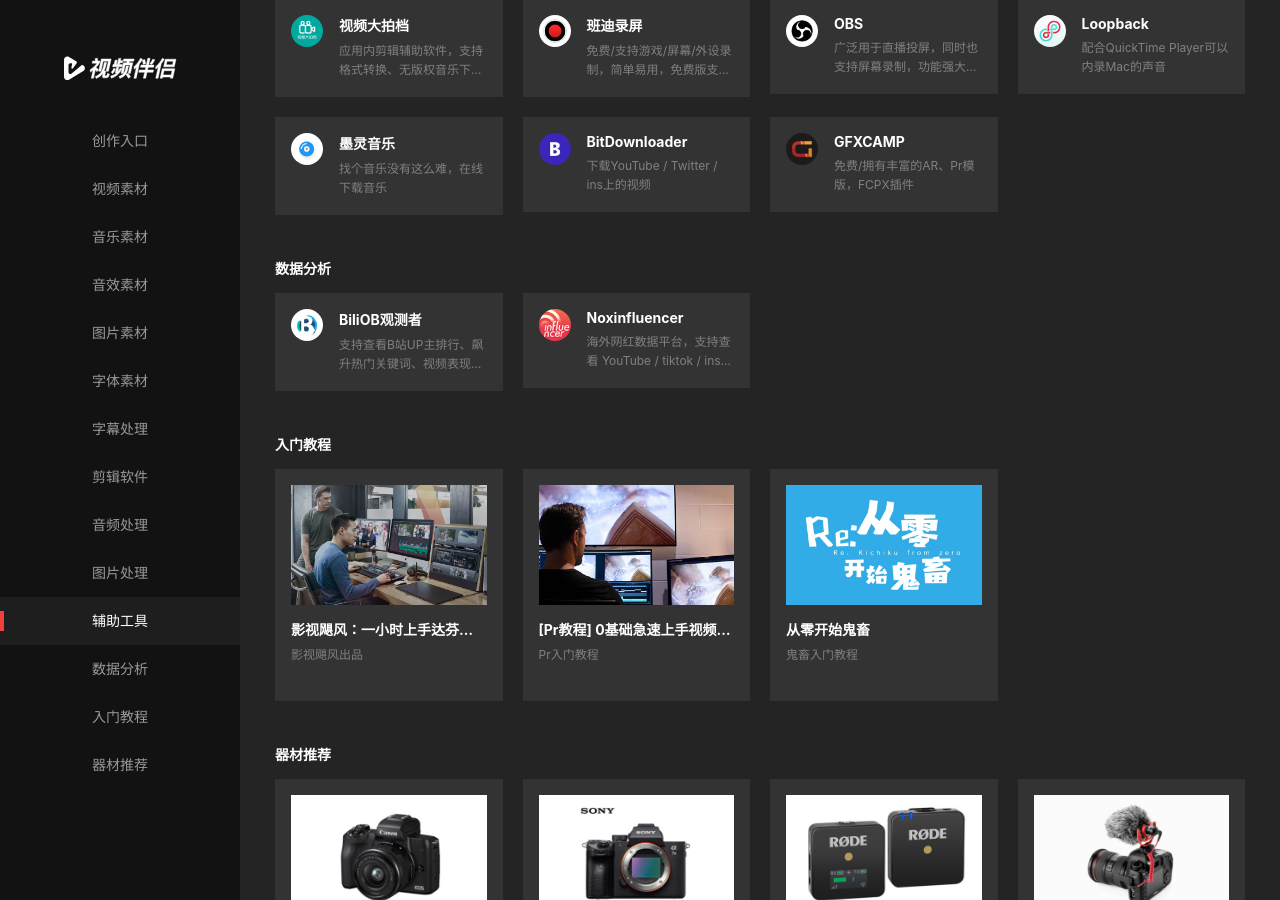
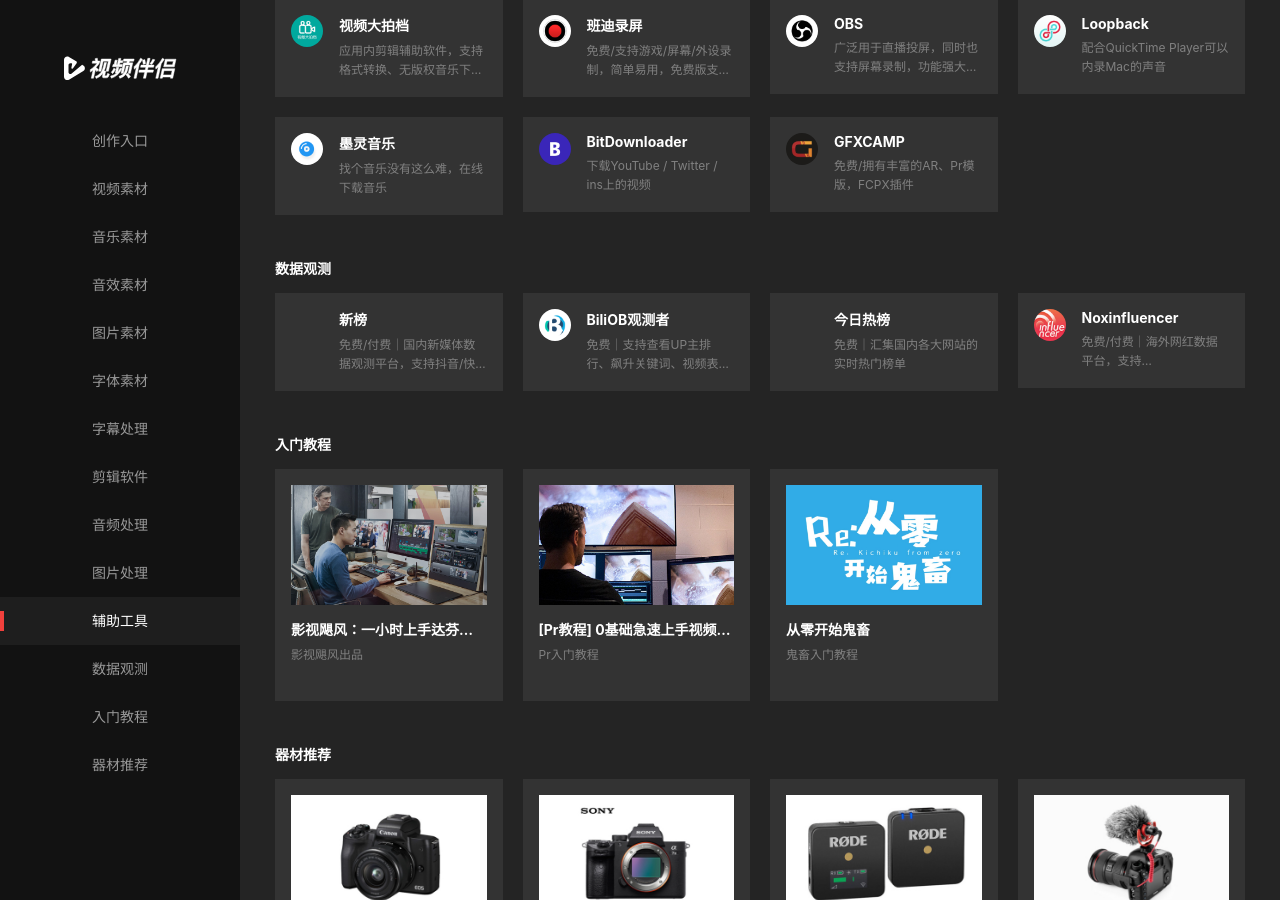
Before and after one commit to tinyao/spbv, a Jekyll site: the page built from index.html, in a window 1280 px wide and 900 px high, scrolled down 3001 px. Built offline with Jekyll 4.4.1, drawn with Linux system fonts in a browser that asks for light colours; comment, search, counter and statistics services are not loaded.

Commit message:
Update 配置 “navs”

```diff
--- a/_data/navs.yml
+++ b/_data/navs.yml
@@ -332,16 +332,24 @@
         icon: /items/GFXCAMP.jpg
         url: http://www.gfxcamp.com/
         description: 免费/拥有丰富的AR、Pr模版，FCPX插件
-  - groupName: 数据分析
-    groupId: analysis
+  - groupName: 数据观测
+    groupId: Analysis
     links:
+      - name: 新榜
+        url: https://www.newrank.cn/
+        icon: /assets/uploads/12新榜.png
+        description: 免费/付费｜国内新媒体数据观测平台，支持抖音/快手/B站
       - url: https://www.biliob.com/
         name: BiliOB观测者
-        description: 支持查看B站UP主排行、飙升热门关键词、视频表现等数据
+        description: 免费｜支持查看UP主排行、飙升关键词、视频表现等数据
         icon: /items/12biliob观测站.png
+      - name: 今日热榜
+        icon: /assets/uploads/12今日热榜.png
+        url: https://tophub.today/
+        description: 免费｜汇集国内各大网站的实时热门榜单
       - url: https://cn.noxinfluencer.com/
         name: Noxinfluencer
-        description: 海外网红数据平台，支持查看 YouTube / tiktok / ins 的当前热门内容、创作者数据表现
+        description: 免费/付费｜海外网红数据平台，支持YouTube/tiktok/ins数据观测
         icon: /items/12noxinfluencer.png
   - groupName: 入门教程
     groupId: tutorials
```
Also changed, not shown: assets/uploads/12今日热榜.png (added), assets/uploads/12新榜.png (added).
